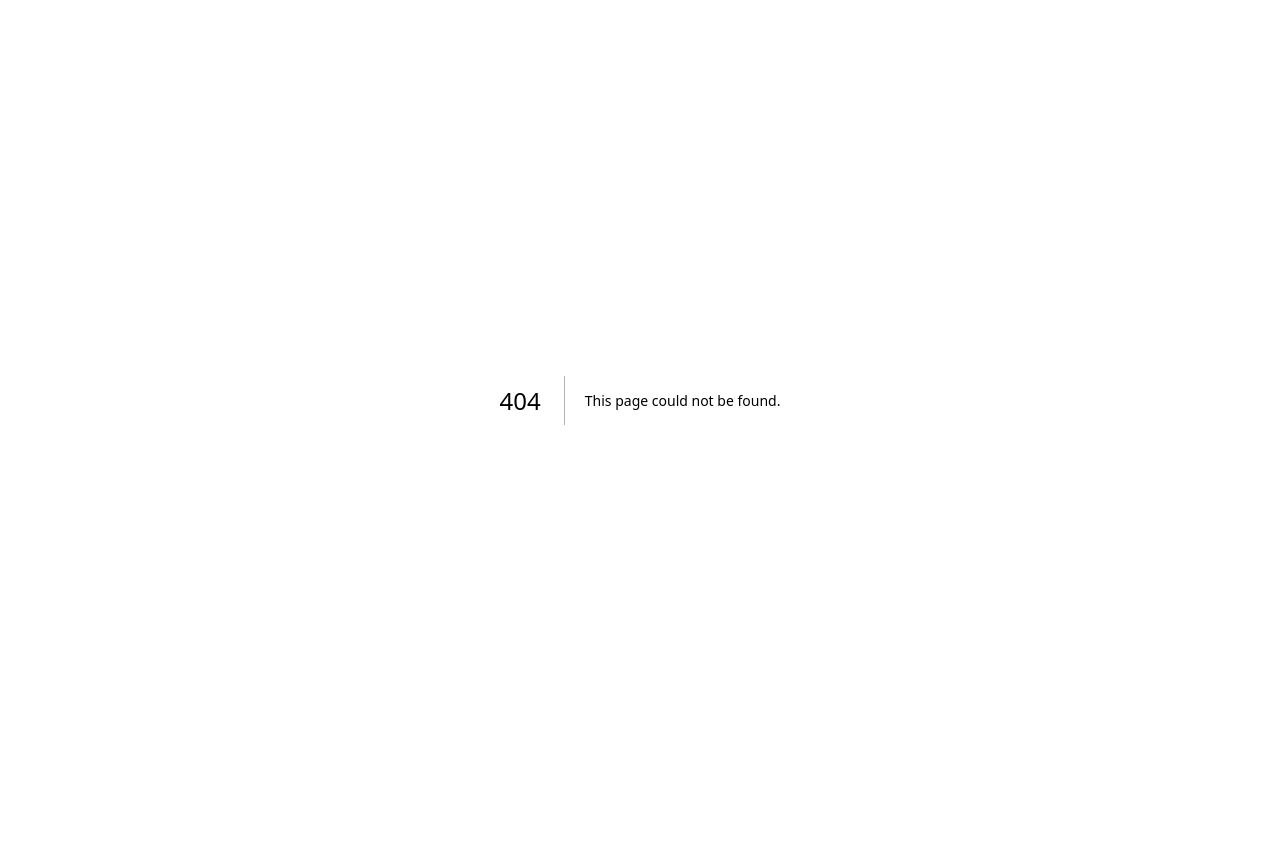
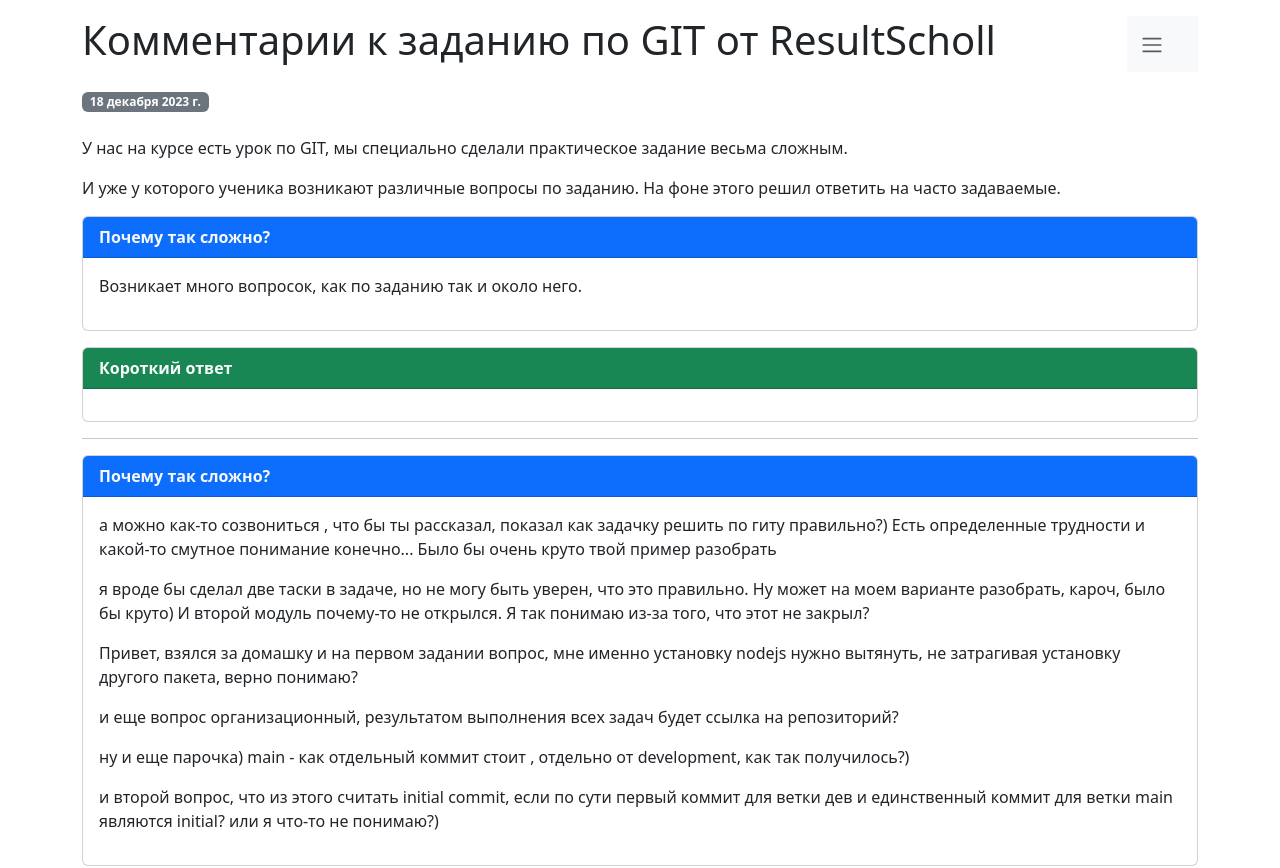
Before and after one commit to taraswww777/taraswww777.dev, a Next.js app: page /articles/2023-12-18-result-git-task in a window 1280 px wide. Before the commit this address had no page. Shown: the top 868 px of the page. Before the commit the page ends 800 px from the top, so only its background shows below. Built offline with nearby package versions, Linux system fonts and the light colour scheme.

Commit message:
Revert "delete draft resultGitTask"
This reverts commit 2078008f40e4324d7718f3fcda587a1d83c91c35.

```diff
--- /dev/null
+++ b/src/pages/articles/2023-12-18-result-git-task.mdx
@@ -0,0 +1,48 @@
+import {ArticleTemplate, Answer, Question} from 'src/components/mdx';
+import {LINKS} from 'src/constants/links';
+
+  <ArticleTemplate
+    pubdate={'2023-12-18'}
+    ogCanonicalUrl={LINKS.articles.resultGitTask.link}
+    title={LINKS.articles.resultGitTask.title}
+  >
+    У нас на курсе есть урок по GIT, мы специально сделали практическое задание весьма сложным.
+
+    И уже у которого ученика возникают различные вопросы по заданию.
+    На фоне этого решил ответить на часто задаваемые.
+
+    <Question title={"Почему так сложно?"}>
+      Возникает много вопросок, как по заданию так и около него.
+    </Question>
+
+    <Answer title={'Короткий ответ'} className='mt-3'>
+    </Answer>
+
+    <hr />
+
+    <Question title={"Почему так сложно?"} className='mt-3'>
+      а можно как-то созвониться , что бы ты рассказал, показал как задачку решить по гиту правильно?)
+      Есть определенные трудности и какой-то смутное понимание конечно...
+      Было бы очень круто твой пример разобрать
+
+      я вроде бы сделал две таски в задаче, но не могу быть уверен, что это правильно.
+      Ну может на моем варианте разобрать, кароч, было бы круто)
+      И второй модуль почему-то не открылся.
+      Я так понимаю из-за того, что этот не закрыл?
+
+      Привет, взялся за домашку и на первом задании вопрос, мне именно установку nodejs нужно вытянуть,
+      не затрагивая установку другого пакета, верно понимаю?
+
+      и еще вопрос организационный, результатом выполнения всех задач будет ссылка на репозиторий?
+
+      ну и еще парочка) main - как отдельный коммит стоит , отдельно от development, как так получилось?)
+
+      и второй вопрос, что из этого считать initial commit,
+      если по сути первый коммит для ветки дев и единственный коммит для ветки main являются initial? или я что-то не понимаю?)
+    </Question>
+
+    <Answer title={'Короткий ответ'} className='mt-3'>
+    </Answer>
+
+
+  </ArticleTemplate>
```
